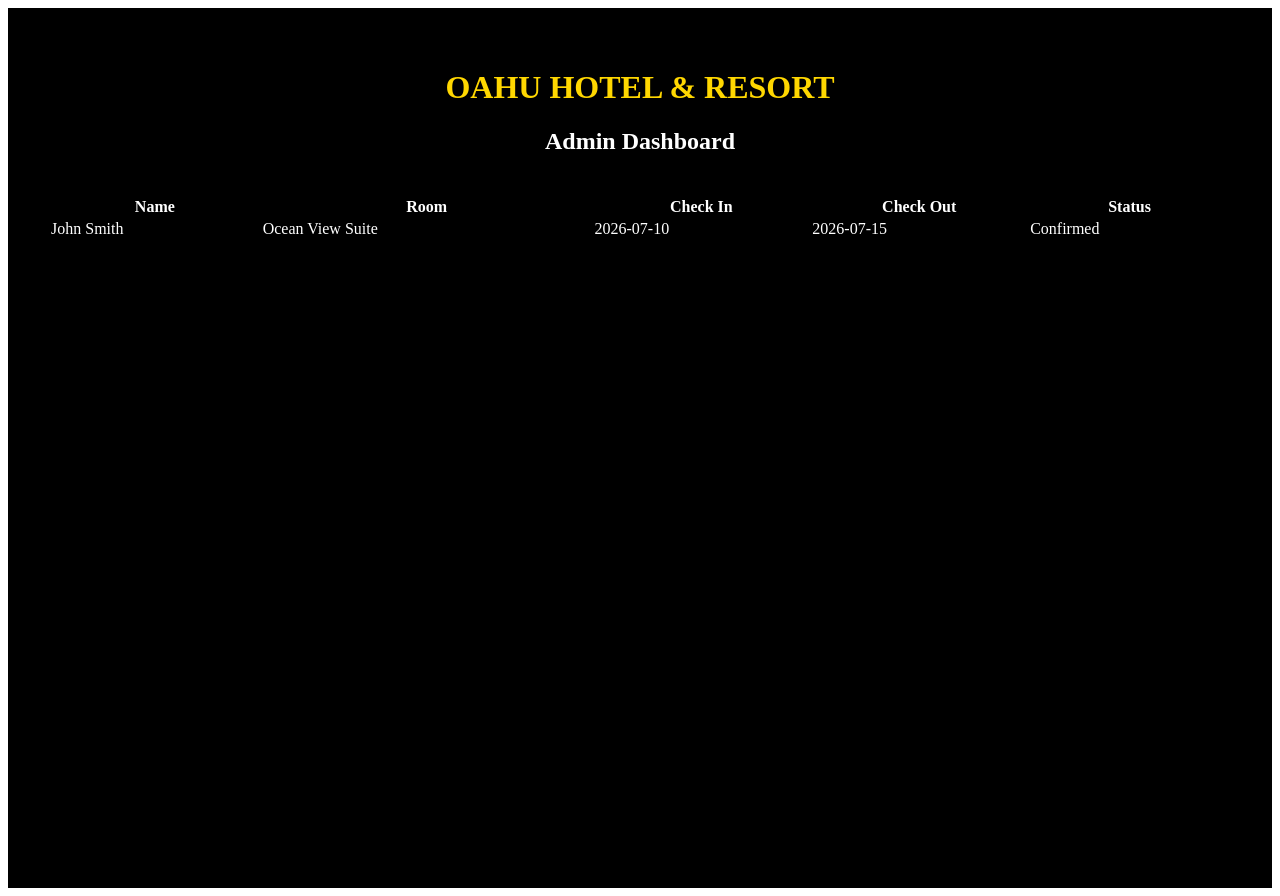
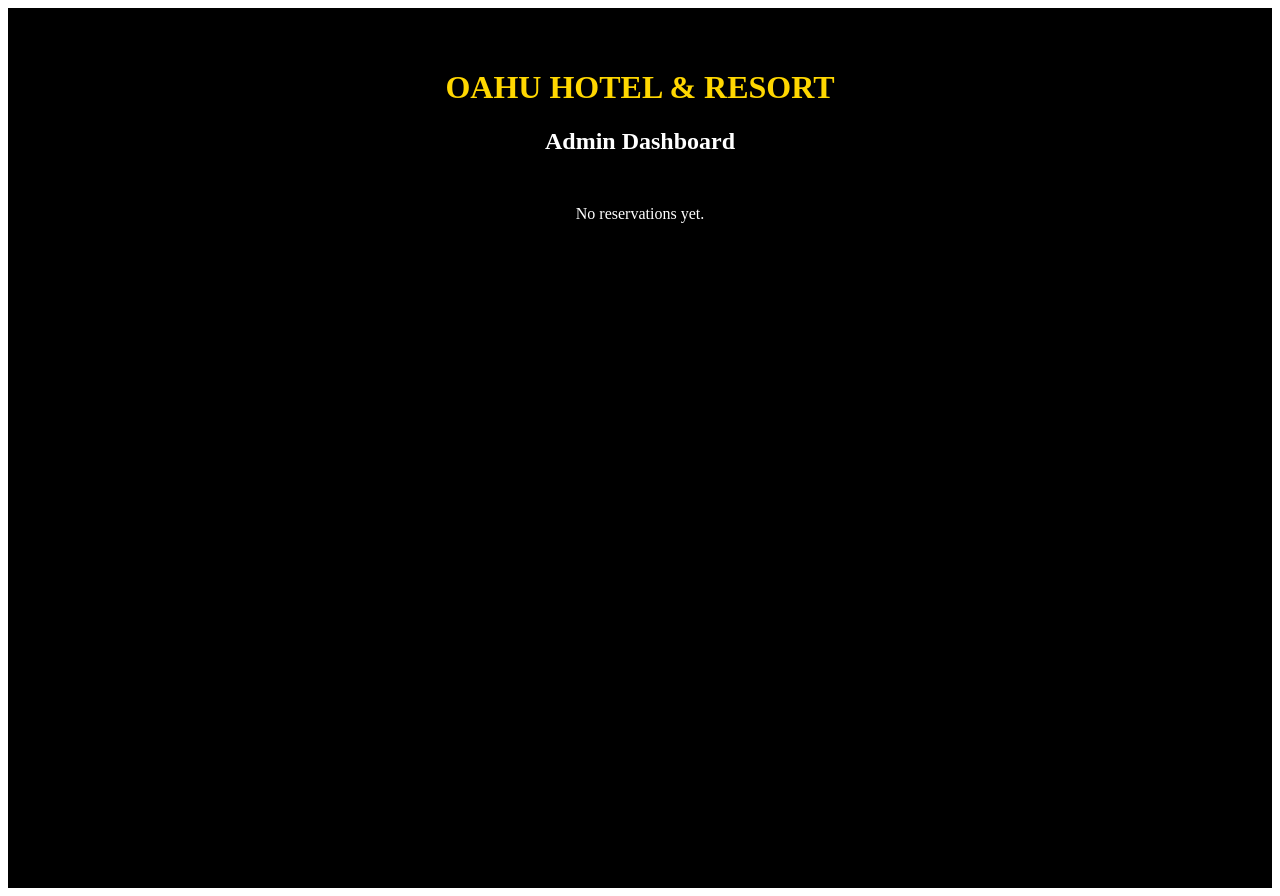
Before and after one commit to mbindaalphachia9-del/OHAU-HOTEL-RESORT, a Next.js app: page /admin in a window 1280 px wide. Built offline with nearby package versions, Linux system fonts and the light colour scheme.

Commit message:
Update page.tsx

```diff
--- a/app/admin/page.tsx
+++ b/app/admin/page.tsx
@@ -1,16 +1,6 @@
 "use client";
 
-import { useEffect, useState } from "react";
-
 export default function AdminPage() {
-  const [reservations, setReservations] = useState<any[]>([]);
-
-  useEffect(() => {
-    fetch("/api/reservations")
-      .then((res) => res.json())
-      .then((data) => setReservations(data));
-  }, []);
-
   return (
     <main
       style={{
@@ -29,34 +19,14 @@ export default function AdminPage() {
         Admin Dashboard
       </h2>
 
-      <table
+      <div
         style={{
-          width: "100%",
-          marginTop: "40px",
+          marginTop: "50px",
+          textAlign: "center",
         }}
       >
-        <thead>
-          <tr>
-            <th>Name</th>
-            <th>Room</th>
-            <th>Check In</th>
-            <th>Check Out</th>
-            <th>Status</th>
-          </tr>
-        </thead>
-
-        <tbody>
-          {reservations.map((r) => (
-            <tr key={r.id}>
-              <td>{r.name}</td>
-              <td>{r.room}</td>
-              <td>{r.checkIn}</td>
-              <td>{r.checkOut}</td>
-              <td>{r.status}</td>
-            </tr>
-          ))}
-        </tbody>
-      </table>
+        <p>No reservations yet.</p>
+      </div>
     </main>
   );
 }
```
